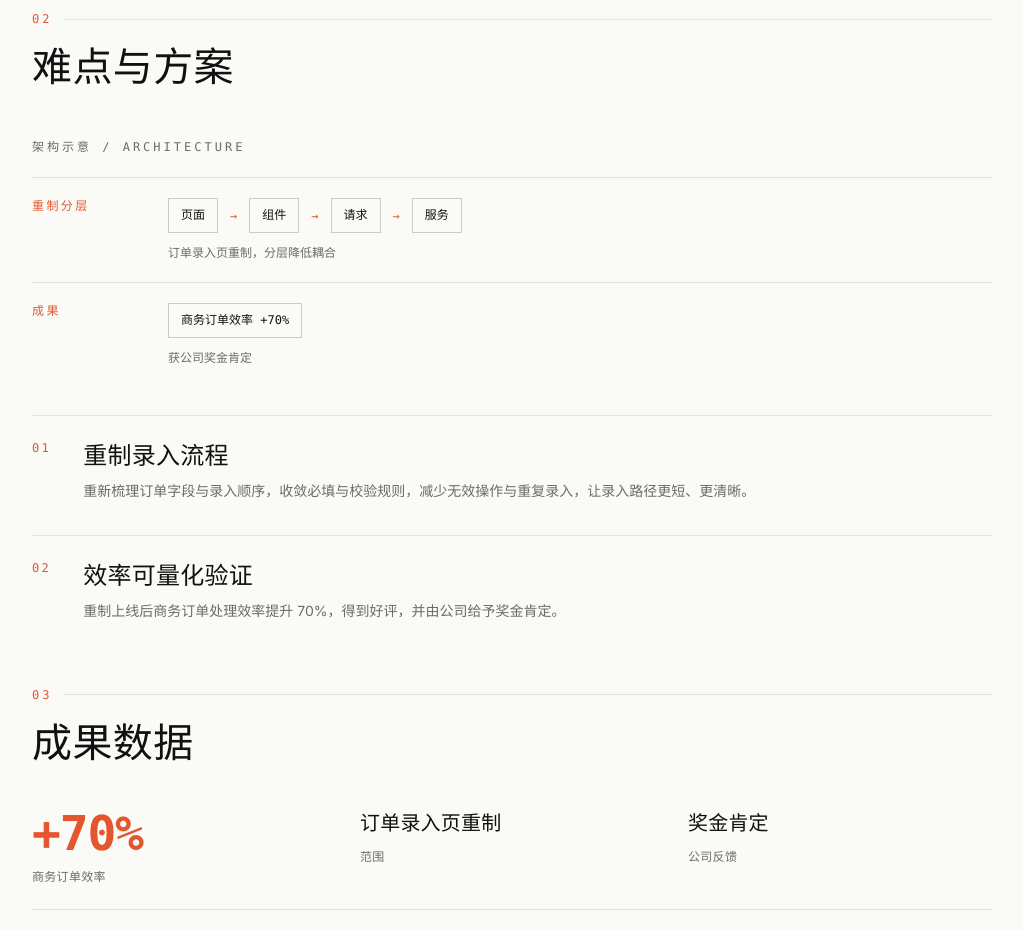
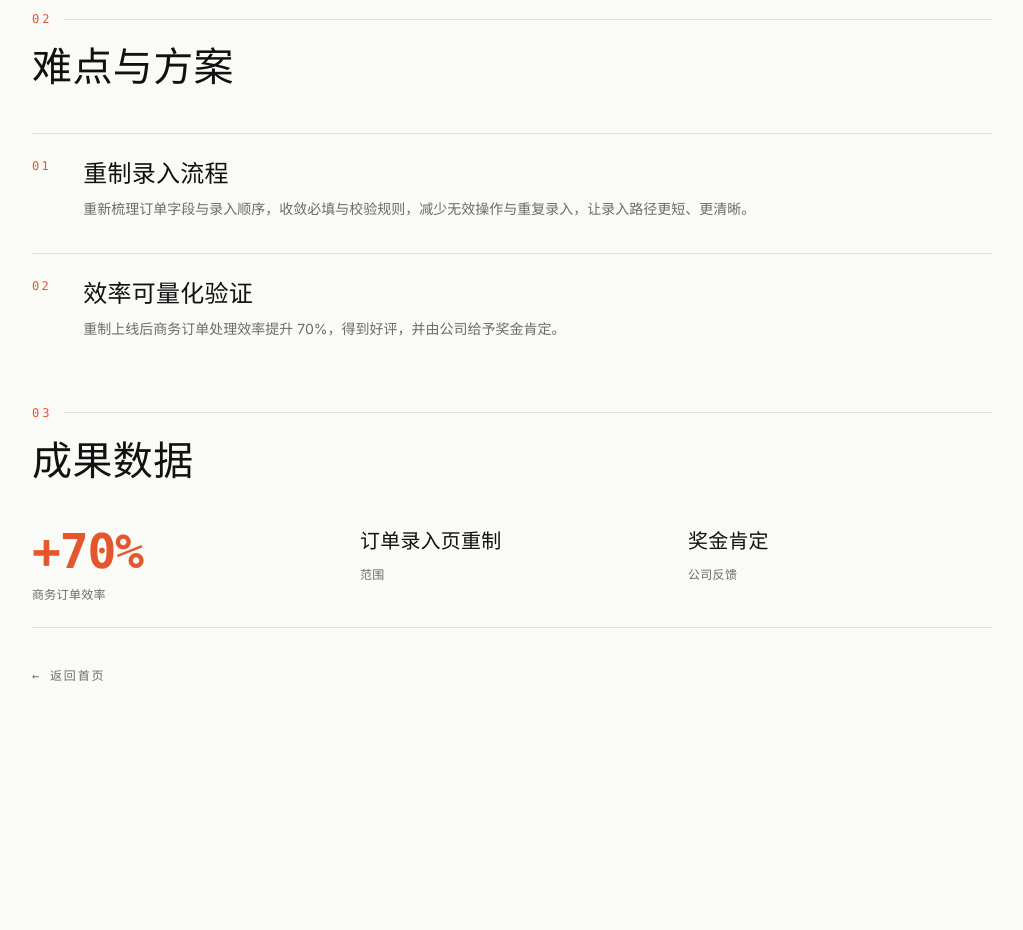
Before and after one commit to zhiyuanti-1/MyPersonalResume, a React (Vite) app: page /#/project/huiyi-erp in a window 1280 px wide. Shown: the part 1340-2270 px from the top of the page, without its empty margins (128-1151 px from the left). After the commit the page ends 2122 px from the top, so only its background shows below. Built offline with nearby package versions, Linux system fonts and the light colour scheme.

Commit message:
fix: drop unsupported architecture schematic from huiyi-erp

```diff
--- a/src/data/projects/huiyi-erp.ts
+++ b/src/data/projects/huiyi-erp.ts
@@ -29,8 +29,4 @@ export const huiyiErp: ProjectDetail = {
     { label: "范围", value: "订单录入页重制" },
     { label: "公司反馈", value: "奖金肯定" },
   ],
-  architecture: [
-    { label: "重制分层", nodes: ["页面", "组件", "请求", "服务"], note: "订单录入页重制，分层降低耦合" },
-    { label: "成果", nodes: ["商务订单效率 +70%"], note: "获公司奖金肯定" },
-  ],
 };
```
